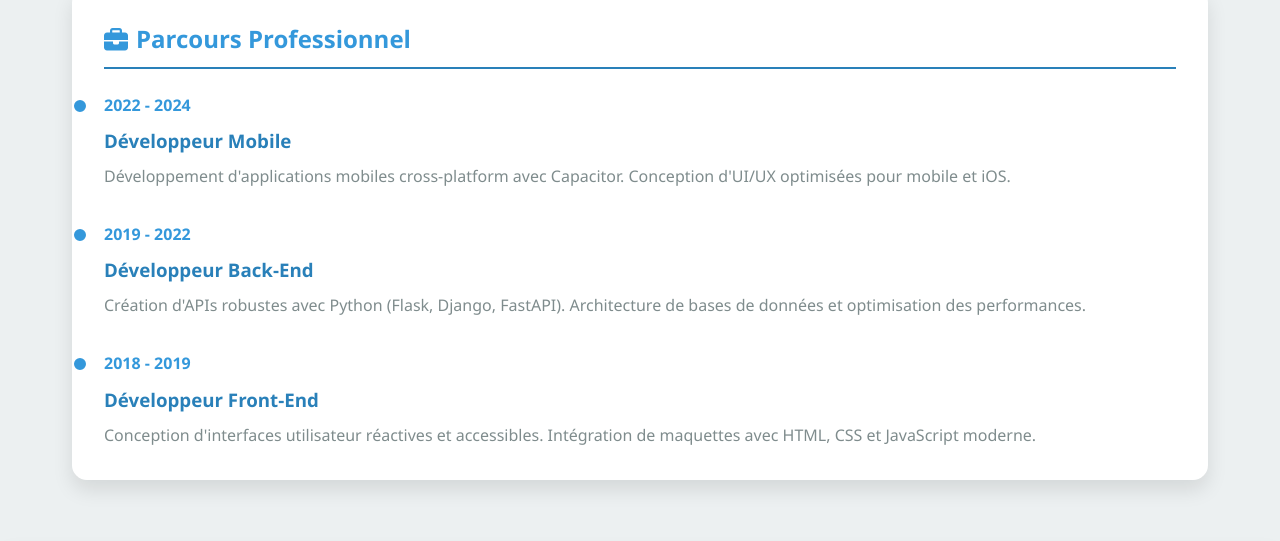
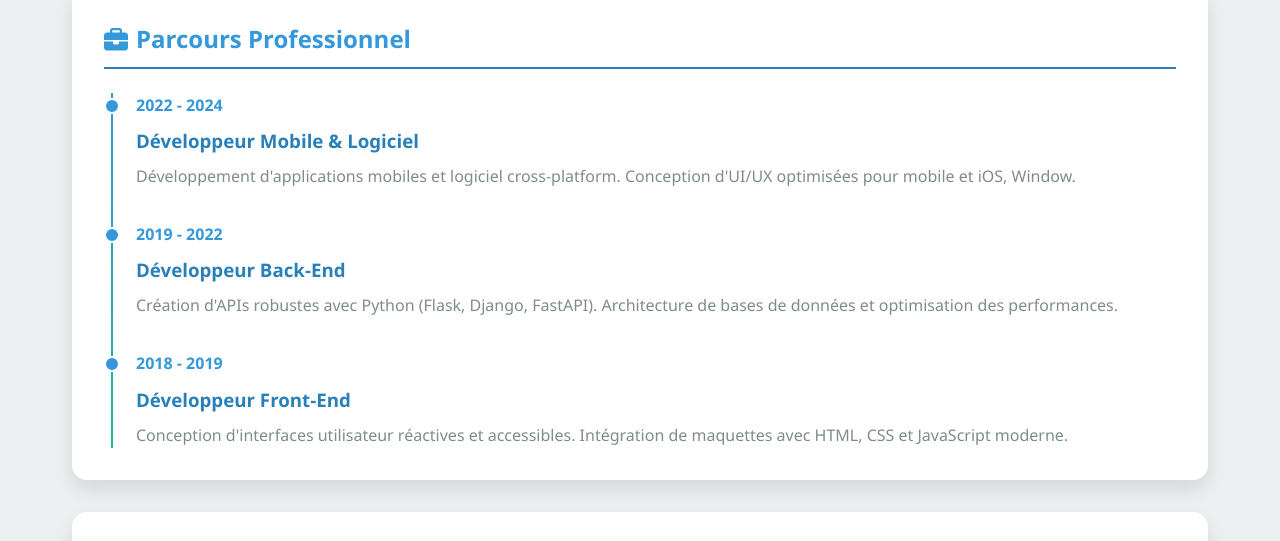
Before and after one commit to fiacre229/fiacre229.github.io, a plain HTML site: page index.html in a window 1280 px wide. Shown: the part 816-1357 px from the top of the page. Drawn offline with Linux system fonts and the light colour scheme.

Commit message:
Update index.html

```diff
--- a/index.html
+++ b/index.html
@@ -457,14 +457,14 @@
         <h2 class="section-title">
           <i class="fas fa-briefcase"></i> Parcours Professionnel
         </h2>
-
+        <div class="timeline">
           <div class="timeline-item">
             <div class="timeline-date">2022 - 2024</div>
             <div class="timeline-content">
-              <h3>Développeur Mobile</h3>
+              <h3>Développeur Mobile & Logiciel</h3>
               <p>
-                Développement d'applications mobiles cross-platform avec
-                Capacitor. Conception d'UI/UX optimisées pour mobile et iOS.
+                Développement d'applications mobiles et logiciel cross-platform.
+                Conception d'UI/UX optimisées pour mobile et iOS, Window.
               </p>
             </div>
           </div>
```
